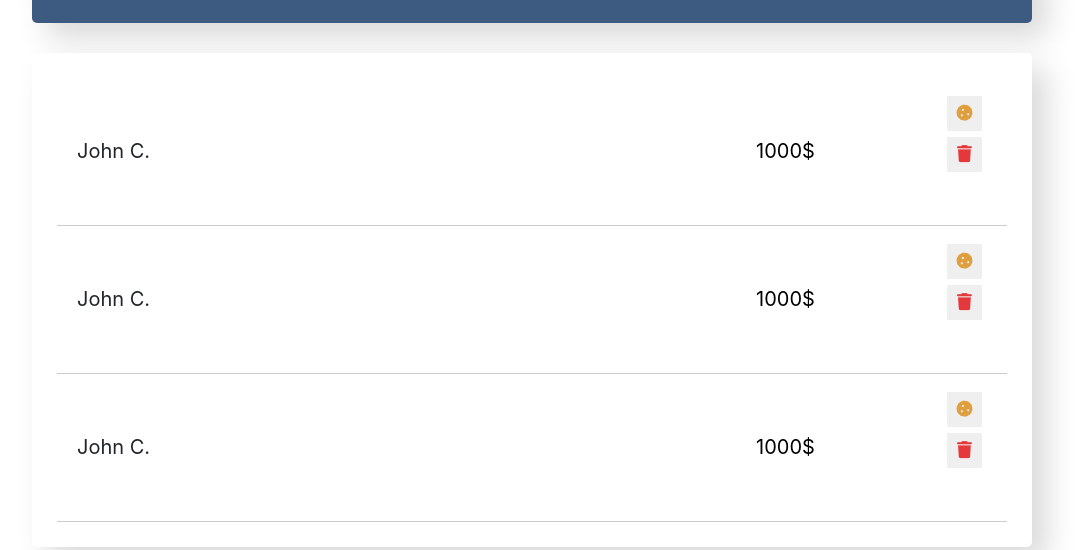
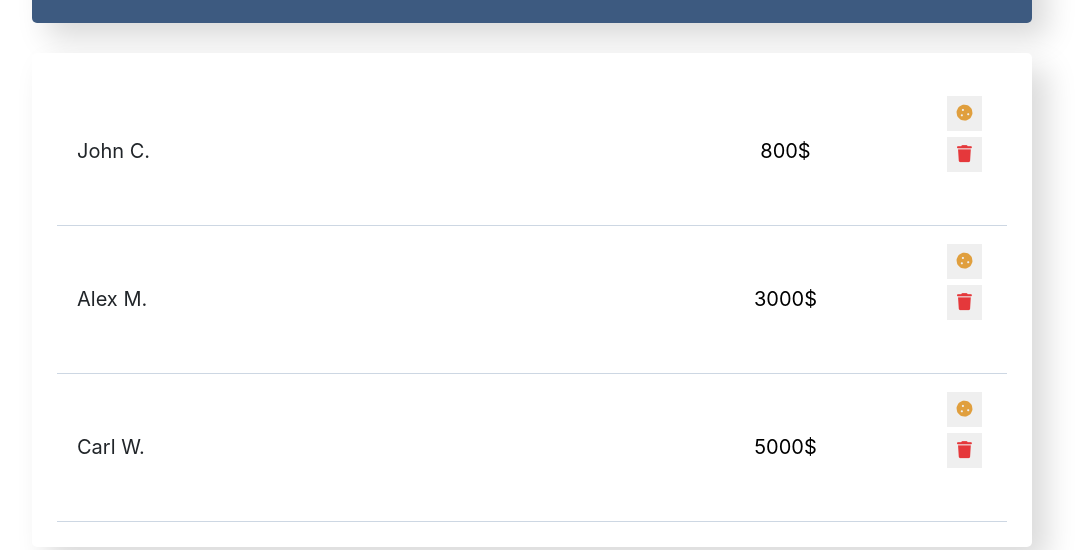
Before and after one commit to Olewan619/EmployeesForm, a React (Create React App) app: page / in a window 1280 px wide. Shown: the part 402-952 px from the top of the page, without its empty margins (108-1192 px from the left). Built offline with nearby package versions, Linux system fonts and the light colour scheme.

Commit message:
функционал

```diff
--- a/src/Components/app/app.jsx
+++ b/src/Components/app/app.jsx
@@ -1,3 +1,4 @@
+import { Component } from "react";
 import AppFilter from "../app-filter/app-filter";
 import AppInfo from "../app-info/app-info";
 import EmployeesAddForm from "../employees-add-form/employees-add-form";
@@ -6,7 +7,45 @@ import EmployeesList from "../employees-list/employees-list";
 import SearchPanel from "../search-panel/search-panel.jsx";
 import "./app.css";
 
-function App() {
+class App extends Component {
+  constructor(props) {
+    super(props);
+    this.state = {
+      data: [
+        { name: "John C.", salary: 800, id: 1 },
+        { name: "Alex M.", salary: 3000, id: 2 },
+        { name: "Carl W.", salary: 5000, id: 3 },
+      ],
+    };
+    this.maxId = 4;
+  }
+
+  deleteItem = (id) => {
+    this.setState(({ data }) => {
+      return {
+        data: data.filter((item) => item.id !== id),
+      };
+    });
+  };
+
+  addItemForm = (name, salary) => {
+    const newItem = {
+      name,
+      salary,
+      id: this.maxId++,
+    };
+
+    this.setState(({ data }) => {
+      const newArr = [...data, newItem];
+      return {
+        data: newArr,
+      };
+    });
+  };
+
+  render() {
+    const { data } = this.state;
+
     return (
       <div className="app">
         <AppInfo></AppInfo>
@@ -15,10 +54,11 @@ function App() {
           <SearchPanel></SearchPanel>
           <AppFilter></AppFilter>
         </div>
-      <EmployeesList></EmployeesList>
-      <EmployeesAddForm></EmployeesAddForm>
+        <EmployeesList data={data} onDelete={this.deleteItem}></EmployeesList>
+        <EmployeesAddForm onAdd={this.addItemForm}></EmployeesAddForm>
       </div>
     );
   }
+}
 
 export default App;
--- a/src/Components/employees-add-form/employees-add-form.jsx
+++ b/src/Components/employees-add-form/employees-add-form.jsx
@@ -1,19 +1,52 @@
+import { Component } from "react";
 import "./employees-add-form.css";
 
-const EmployeesAddForm = () => {
+class EmployeesAddForm extends Component {
+  constructor(props) {
+    super(props);
+    this.state = {
+      name: "",
+      salary: "",
+    };
+  }
+
+  onValueChange = (e) => {
+    this.setState({
+      [e.target.name]: e.target.value,
+    });
+  };
+
+  onSubmit = (e) => {
+    e.preventDefault();
+    this.props.onAdd(this.state.name, this.state.salary);
+    this.setState({
+      name: "",
+      salary: "",
+    });
+  };
+
+  render() {
+    const { name, salary } = this.state;
+
     return (
       <div className="app-add-form">
         <h3>Добавьте нового сотрудника</h3>
-      <form className="add-form">
+        <form className="add-form" onSubmit={this.onSubmit}>
           <input
             type="text"
             placeholder="Имя сотрудника"
             className="add-form-input"
+            onChange={this.onValueChange}
+            name="name"
+            value={name}
           ></input>
           <input
             type="number"
             placeholder="З/П в $"
             className="add-form-input"
+            onChange={this.onValueChange}
+            name="salary"
+            value={salary}
           ></input>
           <button type="submit" className="btn btn-outline-light">
             Добавить
@@ -21,6 +54,7 @@ const EmployeesAddForm = () => {
         </form>
       </div>
     );
-};
+  }
+}
 
 export default EmployeesAddForm;
--- a/src/Components/employees-list-item/employees-list-item.css
+++ b/src/Components/employees-list-item/employees-list-item.css
@@ -3,7 +3,7 @@
   justify-content: space-between;
   align-items: center;
   padding: 15px 20px;
-  border-bottom: 1px solid #ccc;
+  border-bottom: 1px solid #cad4e1ed;
 }
 
 .employees-list-name {
@@ -50,16 +50,16 @@
   opacity: 0;
 }
 
-.employees-list-item.like .fas.fa-star {
+.employees-list.increase .employees-list-name,
+.employees-list.increase .employees-list-input {
+  color: #e09f3e;
+}
+
+.employees-list.increase .employees-list-btn-star {
+  color: #aeaeae;
+}
+
+.employees-list.like .fas.fa-star {
   opacity: 1;
   transform: translateX(0px);
 }
-
-.employees-list-item.increase .employees-list-name,
-.employees-list-item.increase .employees-list-input {
-  color: #e09f3e;
-}
-
-.employees-list-item.increase .employees-list-btn-star {
-  color: #aeaeae;
-}
--- a/src/Components/employees-list-item/employees-list-item.jsx
+++ b/src/Components/employees-list-item/employees-list-item.jsx
@@ -1,25 +1,71 @@
 import "./employees-list-item.css";
+import { Component } from "react";
 
-const EmployeesListItem = () => {
+class EmployeesListItem extends Component {
+  constructor(props) {
+    super(props);
+    this.state = {
+      increase: false,
+      rise: false,
+    };
+  }
+
+  OnIncrease = () => {
+    this.setState(({ increase }) => ({
+      increase: !increase,
+    }));
+  };
+
+  OnLike = () => {
+    this.setState(({ rise }) => ({
+      rise: !rise,
+    }));
+  };
+
+  render() {
+    const { name, salary, onDelete } = this.props;
+    const { increase, rise } = this.state;
+
+    let employeesPrem = "employees-list";
+    if (increase) {
+      employeesPrem += " increase";
+    }
+
+    let employeesStar = "employees-list-name";
+    if (rise) {
+      employeesPrem += " like";
+    }
+
     return (
-    <li className="employees-list">
-      <span className="employees-list-name">John C.</span>
+      <li className={employeesPrem}>
+        <span className={employeesStar} onClick={this.OnLike}>
+          {name}
+        </span>
         <input
           className="employees-list-input"
           type="text"
-        defaultValue="1000$"
+          defaultValue={salary + "$"}
         ></input>
         <div>
-        <button type="button" className="employees-list-btn-cookie">
+          <button
+            type="button"
+            className="employees-list-btn-cookie"
+            onClick={this.OnIncrease}
+          >
             <i className="fas fa-cookie"></i>
           </button>
-        <button type="button" className="employees-list-btn-trash">
+          <button
+            type="button"
+            className="employees-list-btn-trash"
+            onClick={onDelete}
+          >
             <i className="fas fa-trash"></i>
           </button>
           <i className="fas fa-star"></i>
         </div>
       </li>
     );
-};
+  }
+}
 
 export default EmployeesListItem;
--- a/src/Components/employees-list/employees-list.jsx
+++ b/src/Components/employees-list/employees-list.jsx
@@ -1,14 +1,23 @@
 import EmployeesListItem from "../employees-list-item/employees-list-item";
 import "./employees-list.css";
 
-const EmployeesList = () => {
-  return (
-    <ul className="employees-list-item list-group">
-      <EmployeesListItem></EmployeesListItem>
-      <EmployeesListItem></EmployeesListItem>
-      <EmployeesListItem></EmployeesListItem>
-    </ul>
-  );
+const EmployeesList = ({ data, onDelete }) => {
+  const elements = data.map((item) => {
+    const { id, ...itemProps } = item;
+    return (
+      <EmployeesListItem
+        key={id}
+        {...itemProps}
+        onDelete={() => onDelete(id)}
+      ></EmployeesListItem>
+    );
+  });
+
+  return <ul className="employees-list-item list-group">{elements}</ul>;
 };
 
 export default EmployeesList;
+
+// name={item.name}
+// salary={item.salary}
+// increase={item.increase} //
```
Lines whose indentation alone changed are shown as unchanged.
